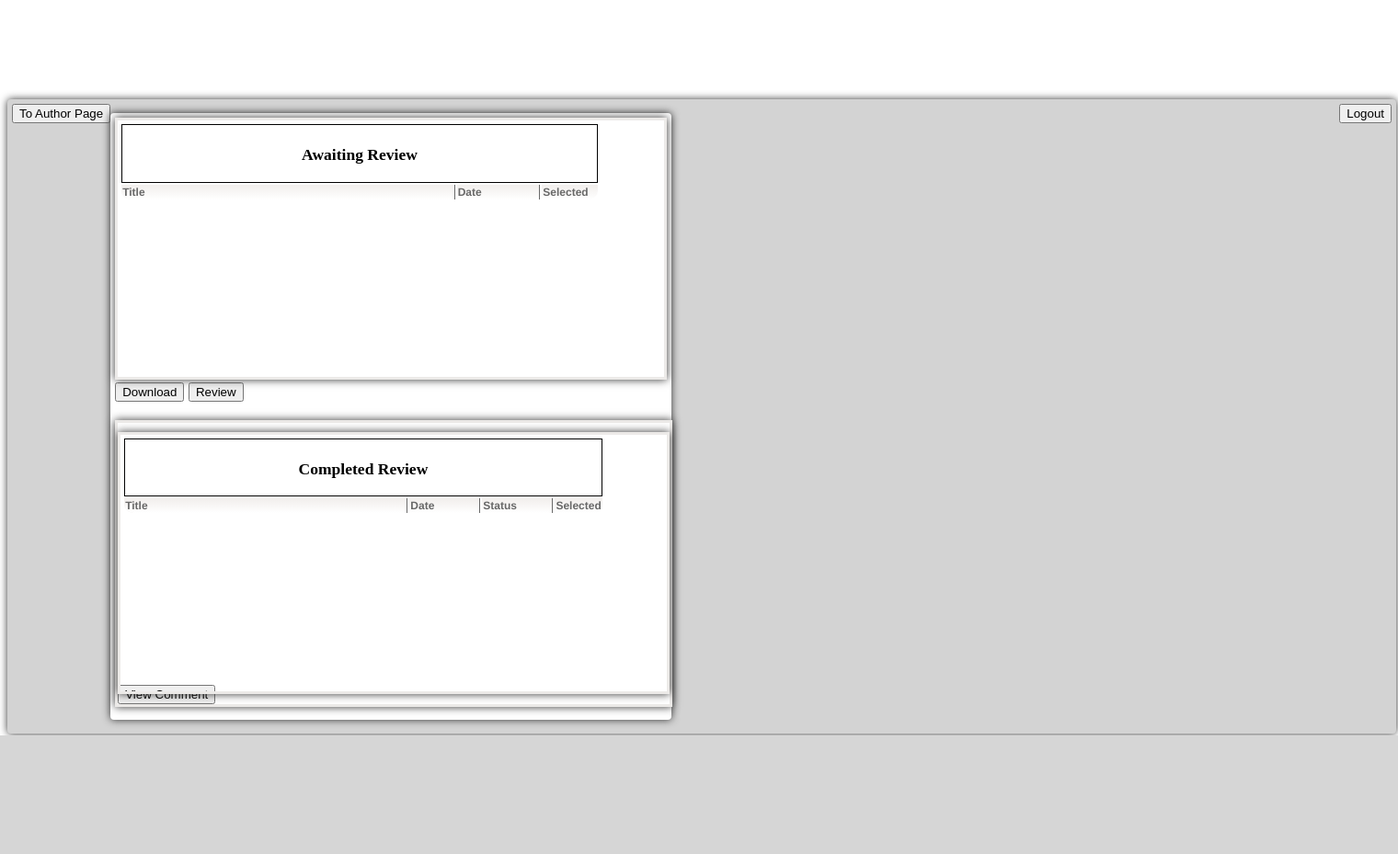
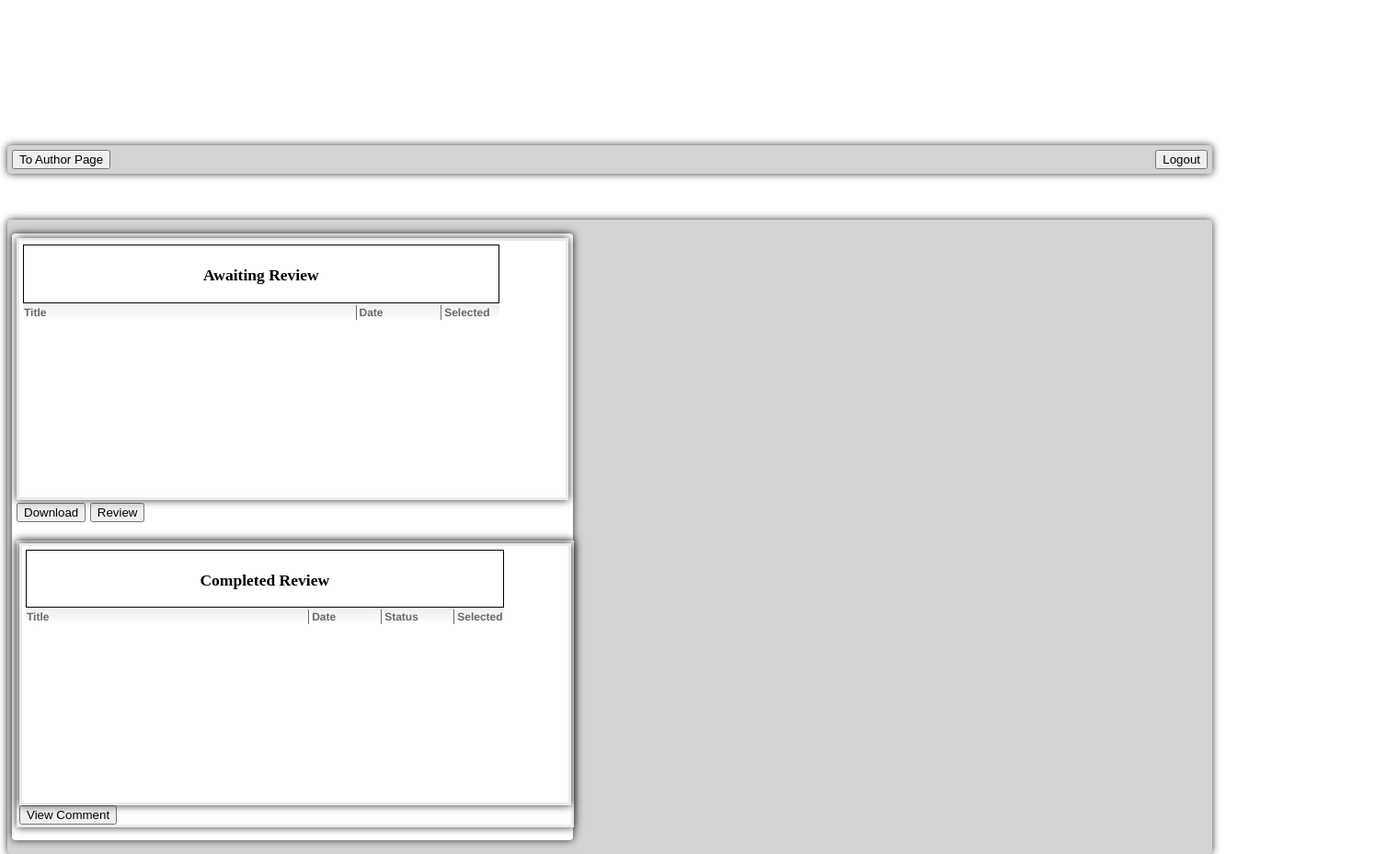
Before and after one commit to acicero/PaperWebsite, a PHP site: page /Reviewer.php in a window 1520 px wide. Shown: the whole page at 92% size. Before the commit the page ends 800 px from the top, so only its background shows below. Run offline with PHP 8.4, Linux system fonts and the light colour scheme; a user stored in the database is signed in; data comes from the database, SQL or seed files in the repository; data that the repository does not hold is empty.

Commit message:
Changes made at meeting

```diff
--- a/cs435_Code/Author.php
+++ b/cs435_Code/Author.php
@@ -1,7 +1,7 @@
 <?php
 $profpic = "images/sign-up-btn.gif";
 session_start();
-if(!isset($_SESSION['session_user_id']) || trim($_SESSION['session_user_id']) != ''){
+if(!isset($_SESSION['session_user_id']) /*|| trim($_SESSION['session_user_id']) != ''*/){
 	header('location: index.php');
 }
 ?>
@@ -42,9 +42,11 @@ border:1px solid black;
 </style>
 
 <body>
-	<div class = "AuthorDiv" style="float: left;">
+	<div class = "AuthorDiv" style="float: left;bottom:-50px">
 		<input type="button" id="to_reviewer" value="To Reviewer Page" style="float: left; <?php if($_SESSION['permission'] == 1){echo "visibility:hidden;";}?>">
 		<input type="button" id="logout" value="Logout" style="float: right;">
+        </div>
+	<div class = "AuthorDiv" style="float: left;">
 		<div class = "AuthorDiv2" style="float: left; bottom: 10px">
 			<form action="" method="post">
 				<table class="table" style="position:relative; width:100%;">
--- a/cs435_Code/Editor.php
+++ b/cs435_Code/Editor.php
@@ -169,7 +169,7 @@ border:1px solid black;
 			  <label class="table" style="float: left; position:relative; width:100%">Reviewers to Assign</label>
 			  <select multiple name="reviewers_to_assign[]" id='reviewers_to_assign' class="table" size=15 style="float: left; position:relative; width:100%">
 			  </select>
-		          <input type="submit" id='confirm_reviewers' value="Confirm Reviewers">
+		          <input type="submit" id='confirm_reviewers' style="position: relative; left: 27%; bottom: -10px;"value="Confirm Reviewers">
 			</form>
 		</div>
 	</div>
--- a/cs435_Code/Reviewer.php
+++ b/cs435_Code/Reviewer.php
@@ -28,7 +28,7 @@
   }
   if (isset($_POST['comments'])) {
     $paper_selected_comments = $_POST['papers'];
-    unset($_POST['comments']);    //window.location.href
+    unset($_POST['comments']);
   }
 ?>
 
@@ -54,9 +54,11 @@
 </style>
 
 <body>
-  <div class = "AuthorDiv" style="float: left;">
+  <div class = "AuthorDiv" style="float: left;bottom:-50px;">
     <input type="button" id="to_author" value="To Author Page" style="float: left;">
     <input type="button" id="logout" value="Logout" style="float: right;">
+  </div>
+  <div class = "AuthorDiv" style="float: left;">
       <div class = "AuthorDiv2" style="float: left; bottom: 10px">
         <form action="" method="post">
           <table class="tablesmall" style="position:relative; width:100%;">
@@ -67,7 +69,7 @@
               <td width="60%">Title</td>
               <td width="15%">Date</td>
               <td width="10%">Selected</td>
-              <?php  $result = mysqli_query($con,"SELECT * FROM (SELECT * FROM `Paper` WHERE `Paper`.`paperid` NOT IN(SELECT `paperid` FROM `Reviews`)) tab WHERE ".	                              "((tab.`reviewers_assigned1` = " . $_SESSION['session_user_id'] . ") or(tab.`reviewers_assigned2` = " . $_SESSION['session_user_id'] . "))");
+              <?php  $result = mysqli_query($con,"SELECT * FROM (SELECT * FROM `Paper` WHERE `Paper`.`paperid` NOT IN(SELECT `paperid` FROM `Reviews`)) tab WHERE "."((tab.`reviewers_assigned1` = " . $_SESSION['session_user_id'] . ") or (tab.`reviewers_assigned2` = " . $_SESSION['session_user_id'] . "))");
                      while($row = mysqli_fetch_array($result)){ ?>
                        <tr>
                          <td><?php echo $row['title'];?></td>
@@ -82,7 +84,7 @@
             <input type="submit" value="Review" name = 'Review'>
         </form>
         <form action="" method="post" class="tablesmall">
-          <table class="table" style="position:relative; width:100%; bottom: -10px">
+          <table class="table" style="position:relative; width:100%;">
             <th COLSPAN="4">
               <h3><br>Completed Review</h3>
             </th>
@@ -114,7 +116,7 @@
                 </tr>
               <?php } ?>
           </table>
-            <input type="submit" value="View Comment" style="bottom: -10px;" name='comments'>
+            <input type="submit" value="View Comment" style="" name='comments'>
         </form>
       </div>
       <?php
--- a/cs435_Code/check_login.php
+++ b/cs435_Code/check_login.php
@@ -43,4 +43,5 @@ while($row = mysqli_fetch_array($result)){
 	  }
         }
 }
+
 ?>
--- a/cs435_Code/index.php
+++ b/cs435_Code/index.php
@@ -14,7 +14,7 @@ $profpic = "images/sign-up-btn.gif";
 				<label>Members Login:</label>
 				<input type="text" name="myusername" id="myusername" />
 				<input type="password" name="mypassword" id="mypassword" />
-				<input style="position:relative; TOP: 8px;" type="image" src="images/login-btn.jpg"
+				<input style="position:relative; TOP: 8px;" type="image" src="images/login-btn.gif"
 				       class="login-btn" alt="Login" title="Login" />
 			</form>
 			<form style="font-size:20px; position:relative; LEFT: 220px;" action="registration.php" method="post" name="Login" id="Login">
--- a/cs435_Code/style.css
+++ b/cs435_Code/style.css
@@ -53,7 +53,7 @@
 
 .AuthorDiv {
   position: relative;
-  width:1500px;
+  width:1300px;
   max-width: 1500px;
   height: auto;
   max-height: 700px;
@@ -142,7 +142,7 @@
 }
 
 #login-bg {
-  background-image:url('images/Lion_facepalm.jpg');
+  background-image:url('images/Lion_Facepalm.jpg');
 }
 
 .table {
```
